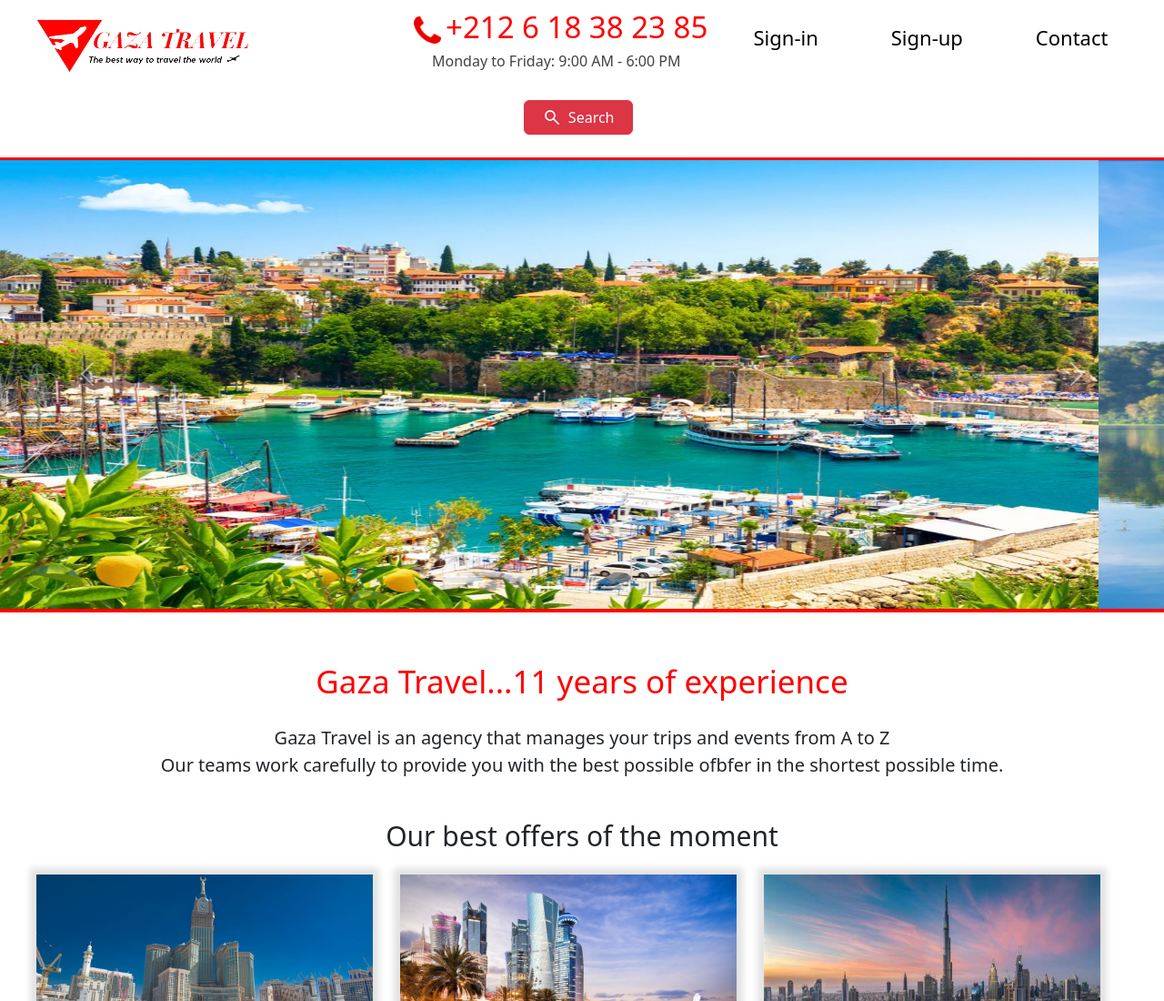
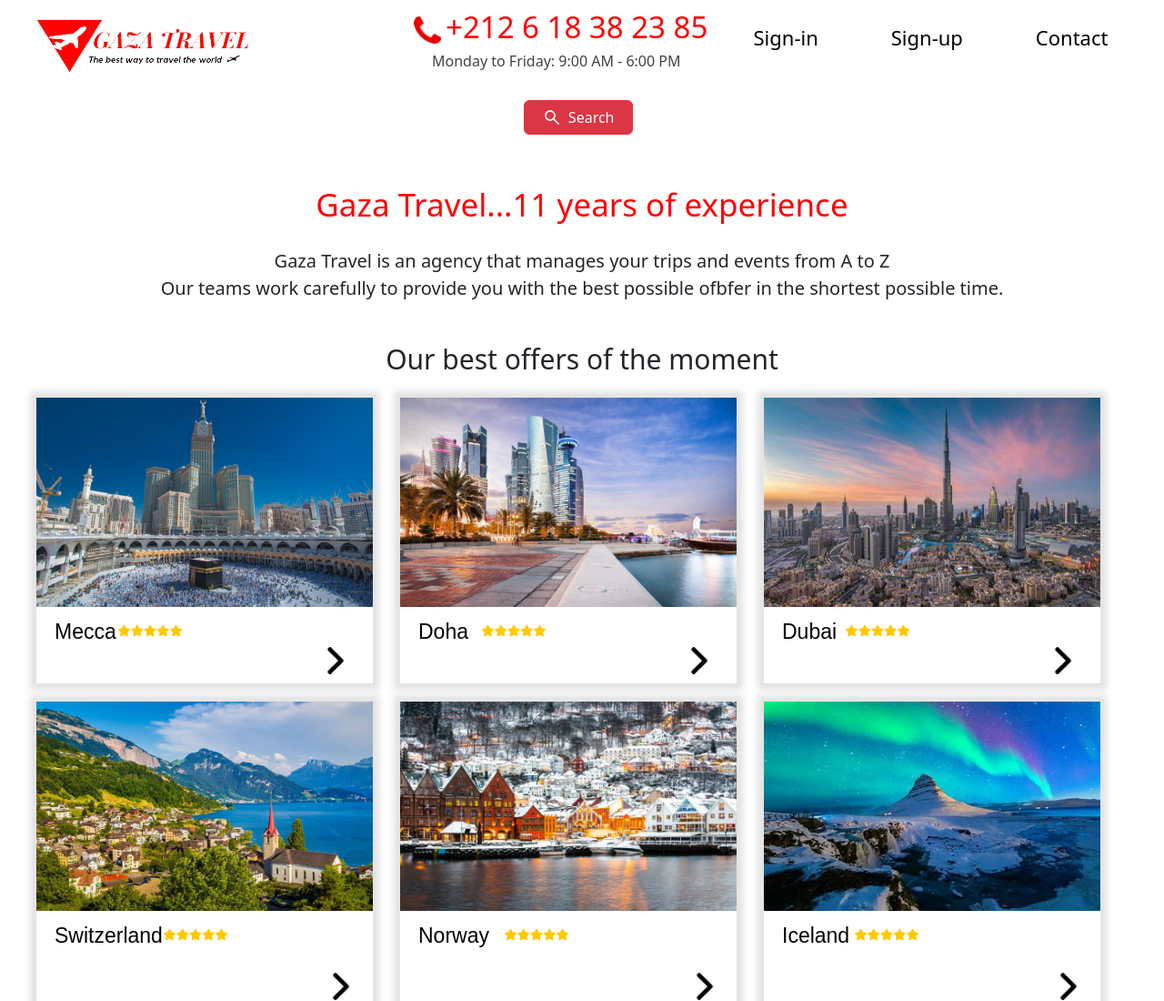
Before and after one commit to Zakroun/GAZA-TRAVEL, a plain HTML site: page index.html in a window 1280 px wide. Shown: the top 1100 px of the page at 91% size. Drawn offline with nearby package versions, Linux system fonts and the light colour scheme.

Commit message:
remove slide

```diff
--- a/index.html
+++ b/index.html
@@ -98,7 +98,7 @@
 
 
 
-    <div id="demo" class="carousel slide" data-bs-ride="carousel">
+    <!-- <div id="demo" class="carousel slide" data-bs-ride="carousel">
         <div class="carousel-indicators">
             <button type="button" data-bs-target="#demo" data-bs-slide-to="0" class="active"></button>
             <button type="button" data-bs-target="#demo" data-bs-slide-to="1"></button>
@@ -126,7 +126,7 @@
         <button class="carousel-control-next" type="button" data-bs-target="#demo" data-bs-slide="next">
             <span class="carousel-control-next-icon"></span>
         </button>
-    </div>
+    </div> -->
 
     <div class="pa">
         <p id="p3">Gaza Travel...11 years of experience<br></p>
```
